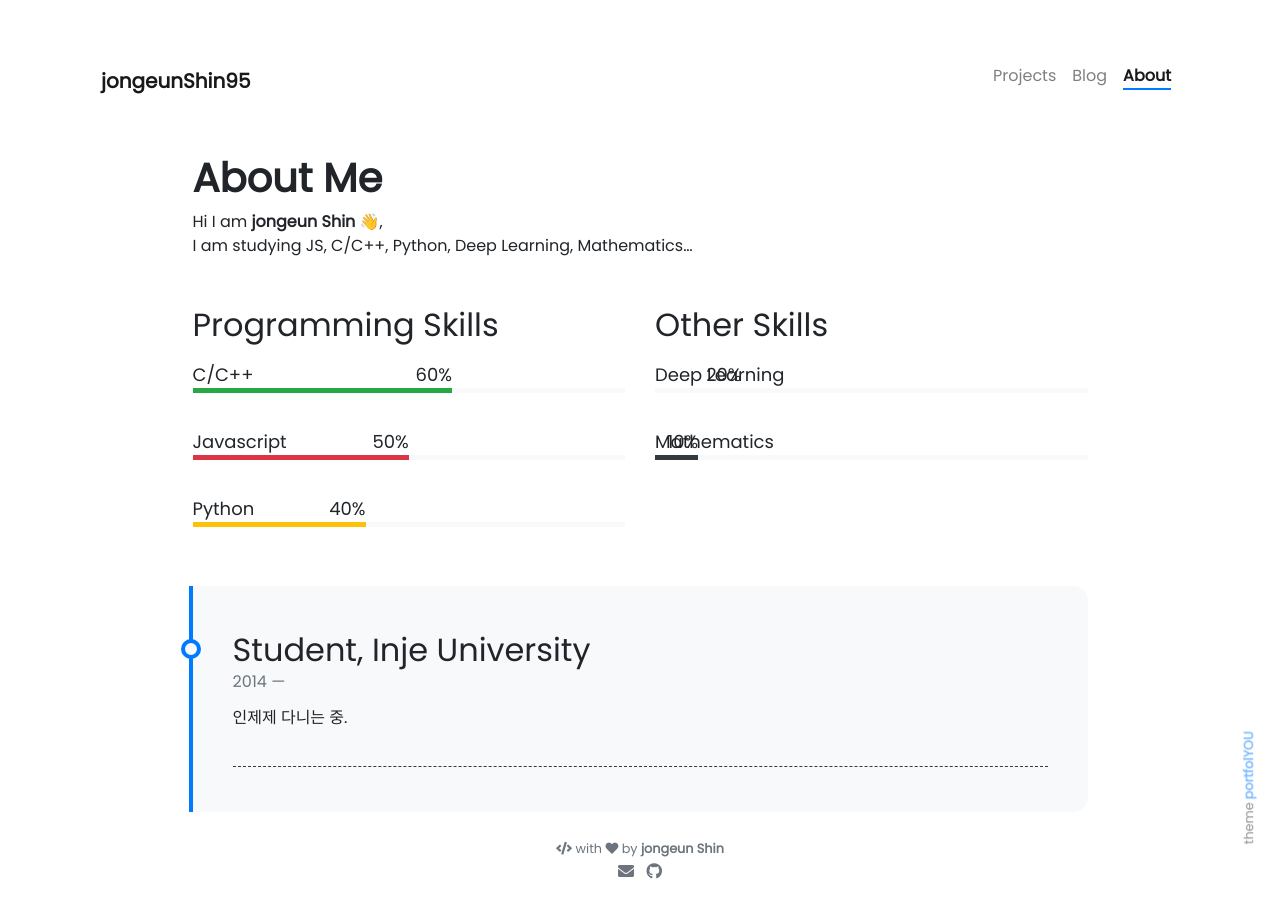
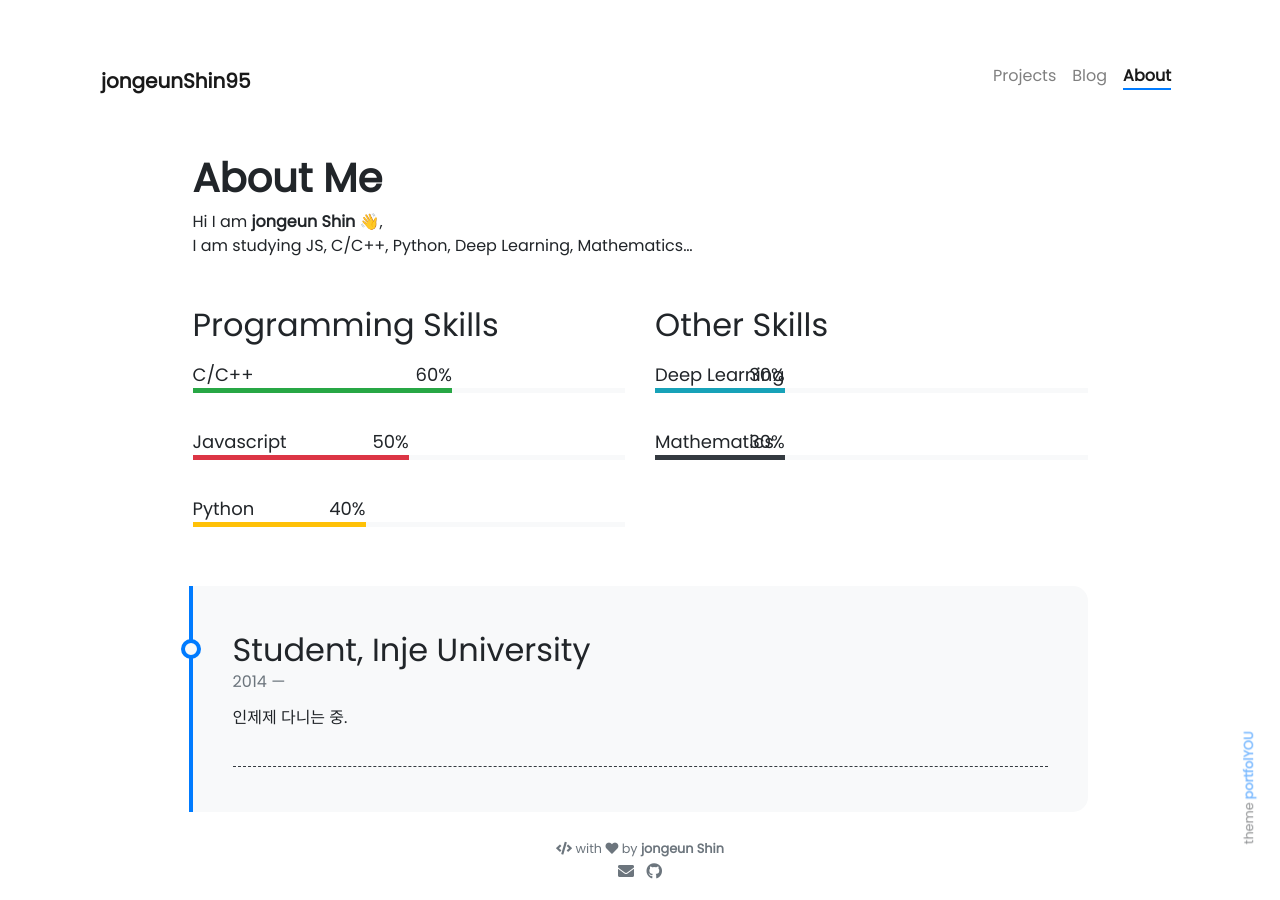
Before and after one commit to jongeunShin95/jongeunshin95.github.io, a Jekyll site: the page built from pages/about.md, in a window 1280 px wide. Built offline with Jekyll 4.4.1, drawn with Linux system fonts in a browser that asks for light colours; nearby versions of some CDN libraries; emoji names are drawn with the system emoji font.

Commit message:
modify about me

```diff
--- a/_data/other-skills.yml
+++ b/_data/other-skills.yml
@@ -1,7 +1,7 @@
 - name: Deep Learning
-  percentage: 20
-  color: light
+  percentage: 30
+  color: info
 
 - name: Mathematics
-  percentage: 10
+  percentage: 30
   color: dark
```
